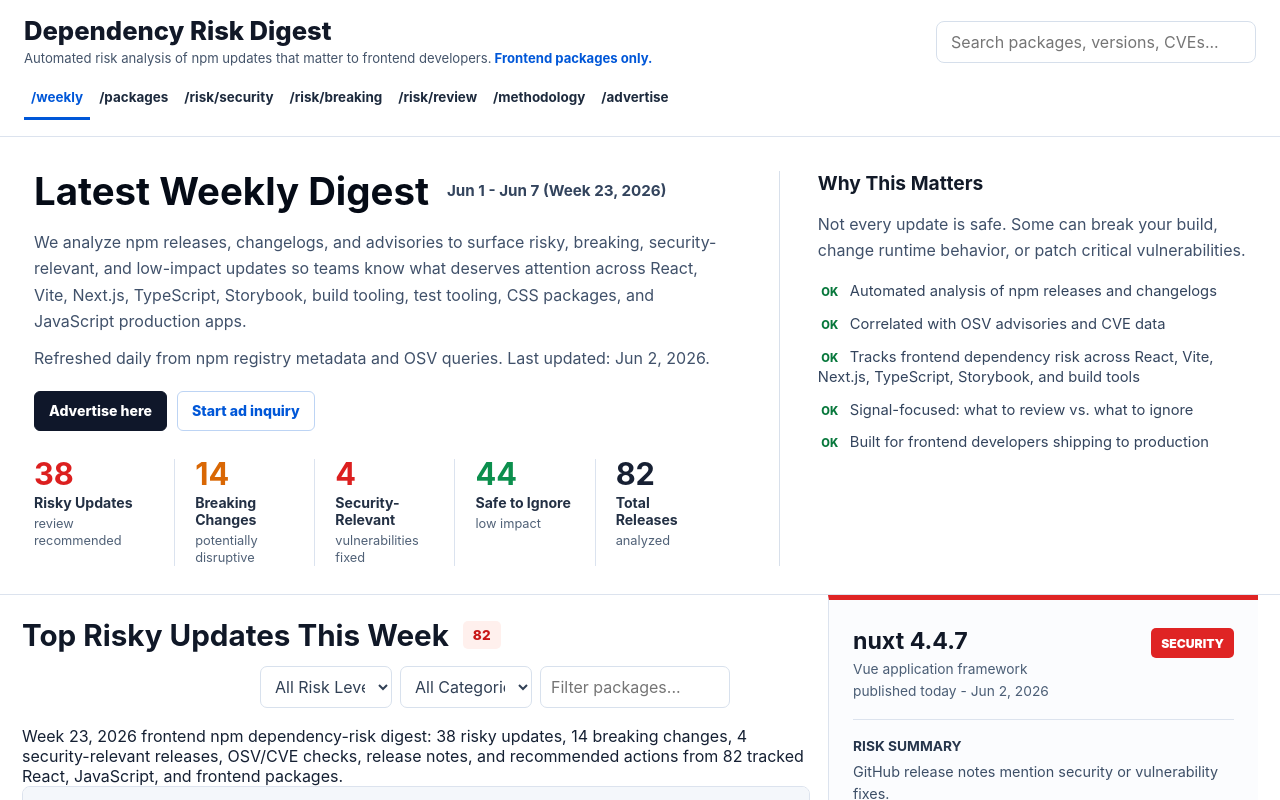
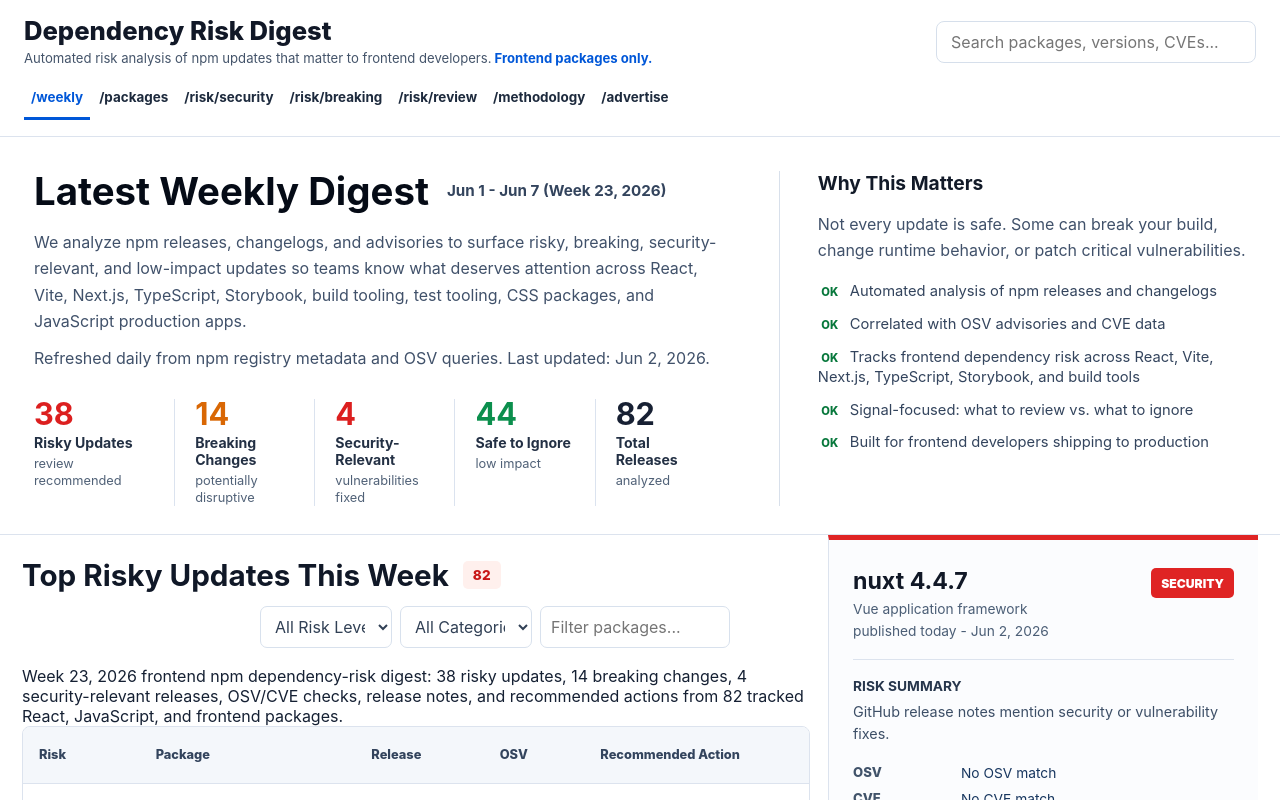
Before and after one commit to jdlao15/dependency-risk-digest, a React (Vite) app: page / in a window 1280 px wide. Shown: the top 800 px of the page. Built offline with nearby package versions, Linux system fonts and the light colour scheme.

Commit message:
Remove advertising CTAs from digest content

```diff
--- a/src/App.tsx
+++ b/src/App.tsx
@@ -288,14 +288,6 @@ function Hero({ navigate }: { navigate: (path: string) => void }) {
           {formatDate(generatedAt.slice(0, 10))}
           {generationFailures.length > 0 ? `; ${generationFailures.length} packages skipped` : ""}.
         </p>
-        <div className="hero-actions" aria-label="Digest actions">
-          <InternalLink className="primary-action" path="/advertise" navigate={navigate}>
-            Advertise here
-          </InternalLink>
-          <a href={advertisingIssueUrl} target="_blank" rel="noreferrer">
-            Start ad inquiry
-          </a>
-        </div>
         <div className="metrics-grid" aria-label="Weekly summary">
           <Metric value={weeklyDigest.risky} label="Risky Updates" note="review recommended" tone="red" />
           <Metric value={weeklyDigest.breaking} label="Breaking Changes" note="potentially disruptive" tone="orange" />
@@ -723,7 +715,6 @@ function PackagesPage({ navigate }: { navigate: (path: string) => void }) {
       <div className="directory-actions">
         <InternalLink path="/weekly" navigate={navigate}>View latest weekly digest</InternalLink>
         <InternalLink path="/methodology" navigate={navigate}>Read risk methodology</InternalLink>
-        <InternalLink path="/advertise" navigate={navigate}>Advertise here</InternalLink>
       </div>
     </section>
   );
@@ -787,7 +778,6 @@ function CategoryPage({ navigate, slug }: { navigate: (path: string) => void; sl
       <div className="directory-actions">
         <InternalLink path="/packages" navigate={navigate}>Browse all package categories</InternalLink>
         <InternalLink path="/weekly" navigate={navigate}>View latest weekly digest</InternalLink>
-        <InternalLink path="/advertise" navigate={navigate}>Advertise here</InternalLink>
       </div>
     </section>
   );
```
